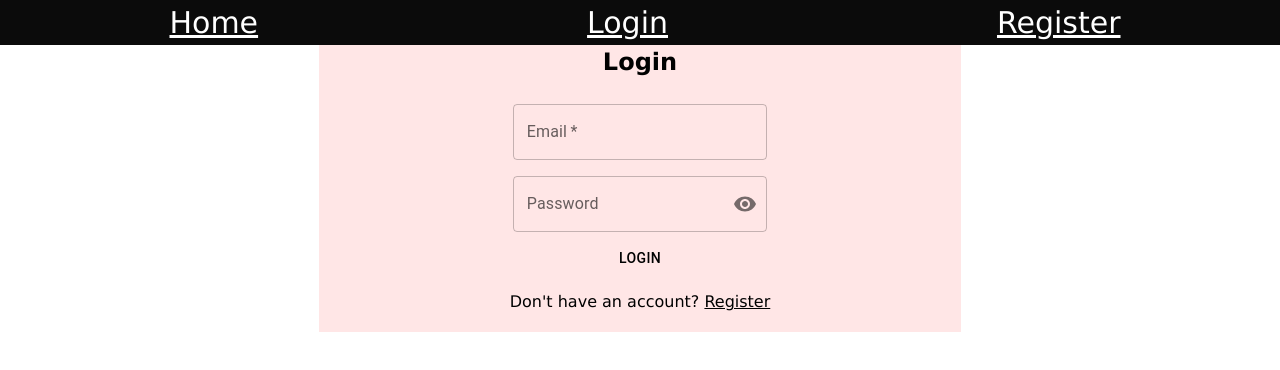
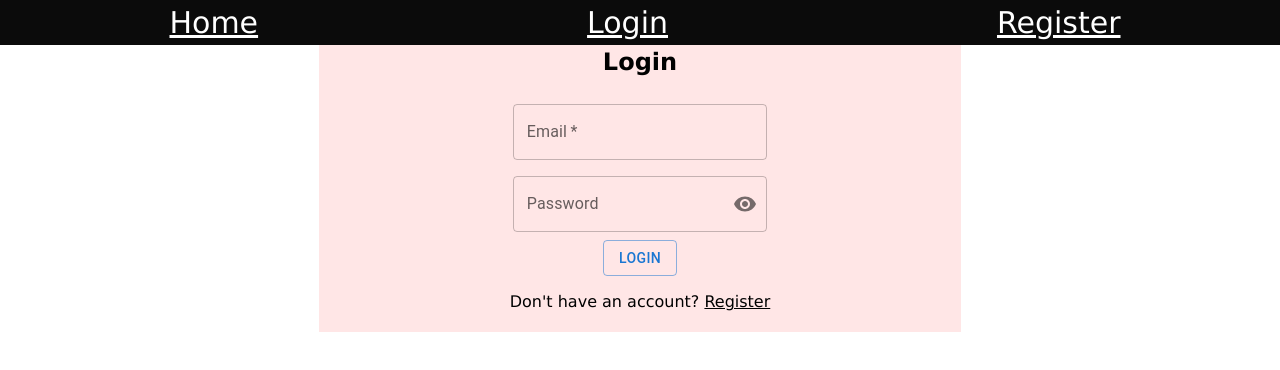
Before and after one commit to Jack-Tillman/TheCapstoneProject, a React (Vite) app: page /login in a window 1280 px wide. Shown: the top 370 px of the page. Built offline with nearby package versions, Linux system fonts and the light colour scheme.

Commit message:
changed button type cuz it was kinda off

```diff
--- a/src/client/components/Login.jsx
+++ b/src/client/components/Login.jsx
@@ -111,7 +111,7 @@ export const Login = () => {
           </FormControl>
         </div>
         {/* <button type='submit'>Login</button> */}
-        <Button disabled={false} color="primary" variant="filled" type="submit">
+        <Button disabled={false} color="primary" variant="outlined" type="submit">
           Login
         </Button>
       </form>
--- a/src/client/components/Register.jsx
+++ b/src/client/components/Register.jsx
@@ -16,6 +16,7 @@ import PasswordChecklist from "react-password-checklist";
 import { Link } from 'react-router-dom';
 
 import { Button } from '@mui/material';
+// import { Button }  from '@mui/material-next/Button';
 
 export const Register = () => {
     const [username, setUsername] = useState("");
@@ -135,7 +136,7 @@ export const Register = () => {
                         match: "Password fields must match"
                     }}
                 />
-                <Button id="submit" disabled={false} color="primary" variant="filled" type="submit">Submit</Button>
+                <Button id="submit" disabled={false} color="primary" variant="outlined" type="submit">Submit</Button>
             </form>
             <p>Already have an account? <Link to="/login" style={{color:'black'}}>Login</Link></p>
         </div>
```
